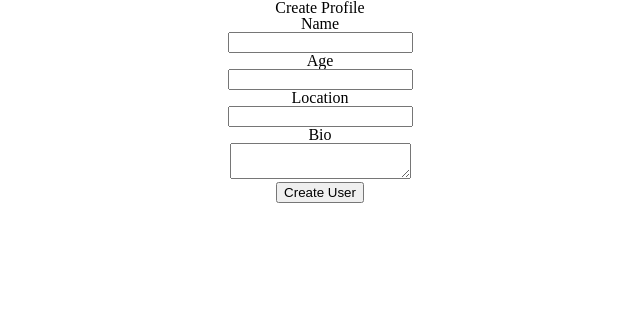
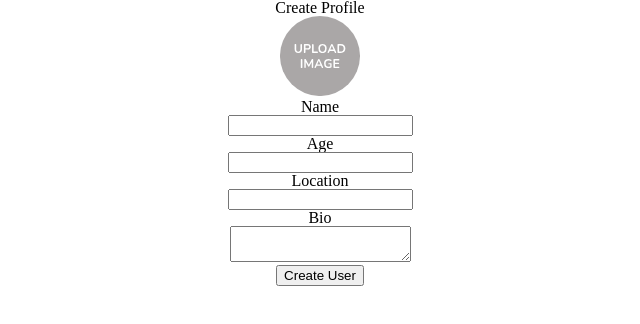
Before and after one commit to tinder-mars/tinder-mars, a React (Create React App) app: page /create-profile in a window 1280 px wide. Shown: the top 324 px of the page, without its empty margins (320-960 px from the left). Built offline with nearby package versions, Linux system fonts and the light colour scheme.

Commit message:
finished create profile page

```diff
--- a/src/components/CreateProfile/CreateProfile.js
+++ b/src/components/CreateProfile/CreateProfile.js
@@ -1,4 +1,5 @@
 import React, { useState } from "react";
+import uploadimage from "../assets/uploadimage.svg";
 
 const CreateProfile = ({ setUser, history }) => {
   const defaultNewUser = {
@@ -6,9 +7,11 @@ const CreateProfile = ({ setUser, history }) => {
     age: "",
     location: "",
     bio: "",
+    profile_image: uploadimage,
   };
 
   const [newUser, setNewUser] = useState(defaultNewUser);
+  const [isImageFormDisplayed, setIsImageFormDisplayed] = useState(false);
 
   const handleChange = (event) => {
     const { name, value } = event.target;
@@ -25,6 +28,27 @@ const CreateProfile = ({ setUser, history }) => {
   return (
     <div>
       <h1>Create Profile</h1>
+      {isImageFormDisplayed ? (
+        <div>
+          <label htmlFor="image">Upload Image</label>
+          <input
+            name="profile_image"
+            id="profile_image"
+            type="text"
+            onChange={handleChange}
+          />
+          <button onClick={() => setIsImageFormDisplayed(false)}>
+            Confirm
+          </button>
+        </div>
+      ) : (
+        <img
+          src={newUser.profile_image}
+          alt="image"
+          onClick={() => setIsImageFormDisplayed(true)}
+          height="80"
+        />
+      )}
       <form onSubmit={handleSubmit}>
         <label htmlFor="name">Name</label>
         <br />
```
Also changed, not shown: public/logo192.png (deleted), src/components/assets/uploadimage.svg (added).
